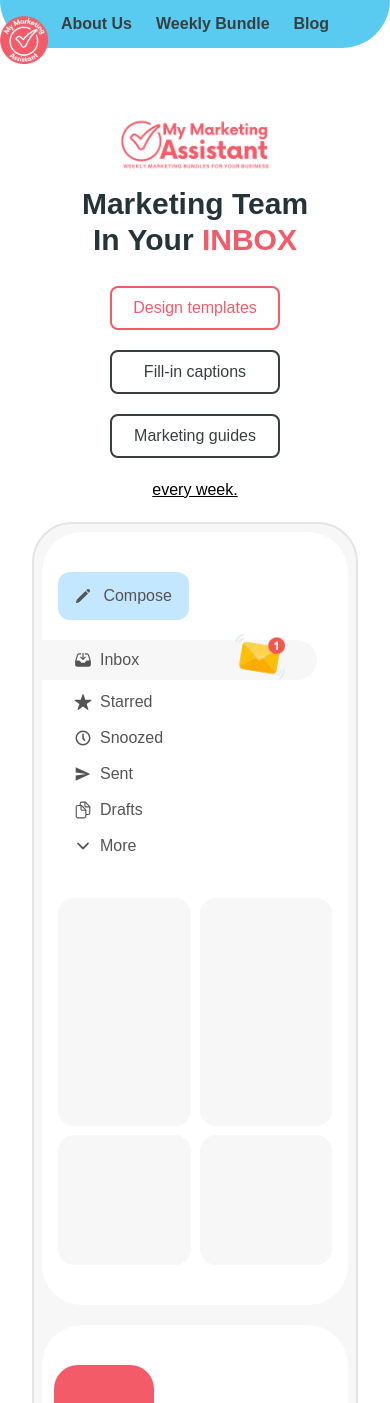
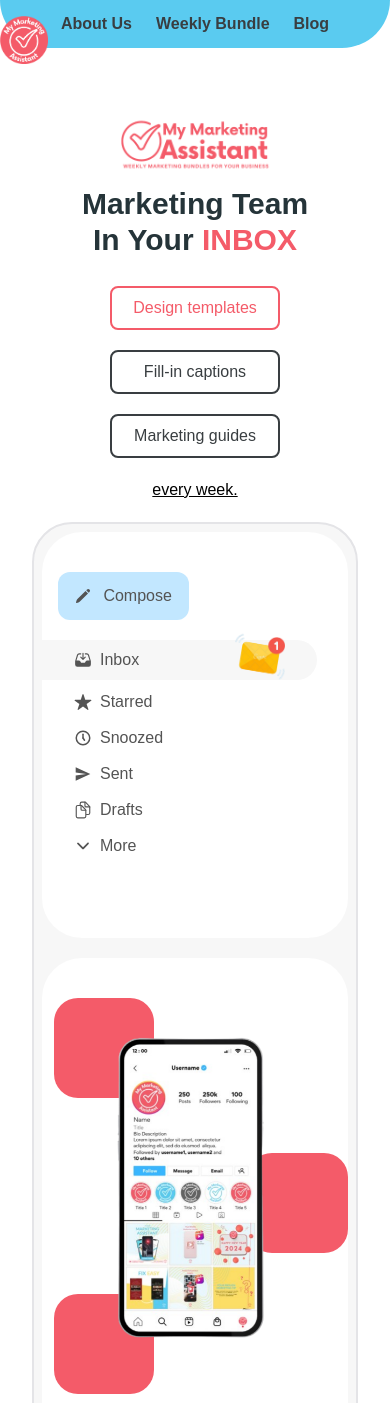
Before and after one commit to GaziRiad/marketing-assistant, a Next.js app: page / in a window 390 px wide. Shown: the top 1403 px of the page. Built offline with nearby package versions, Linux system fonts and the light colour scheme.

Commit message:
fixed SideBar responsive

```diff
--- a/components/LandingPage/Hero/core/SideBar.jsx
+++ b/components/LandingPage/Hero/core/SideBar.jsx
@@ -27,10 +27,10 @@ const SideBar = () => {
         ))}
       </div>
       <div className="mx-4 mt-10 grid grid-cols-2 gap-[9px]">
-        <div className="h-[228px] w-full rounded-2xl bg-[#F7F7F7]" />
-        <div className="h-[228px] w-full rounded-2xl bg-[#F7F7F7]" />
-        <div className="h-[130px] w-full rounded-2xl bg-[#F7F7F7]" />
-        <div className="h-[130px] w-full rounded-2xl bg-[#F7F7F7]" />
+        <div className="h-[228px] w-full rounded-2xl bg-[#F7F7F7] md:block hidden" />
+        <div className="h-[228px] w-full rounded-2xl bg-[#F7F7F7] md:block hidden" />
+        <div className="h-[130px] w-full rounded-2xl bg-[#F7F7F7] md:block hidden" />
+        <div className="h-[130px] w-full rounded-2xl bg-[#F7F7F7] md:block hidden" />
       </div>
     </div>
   );
```
Also changed, not shown: components/LandingPage/Testimonial/index.jsx (line endings or trailing spaces), public/images/ProfilePreviewImg2-removebg-preview.png (renamed from public/images/ProfilePreviewImg2.png).
